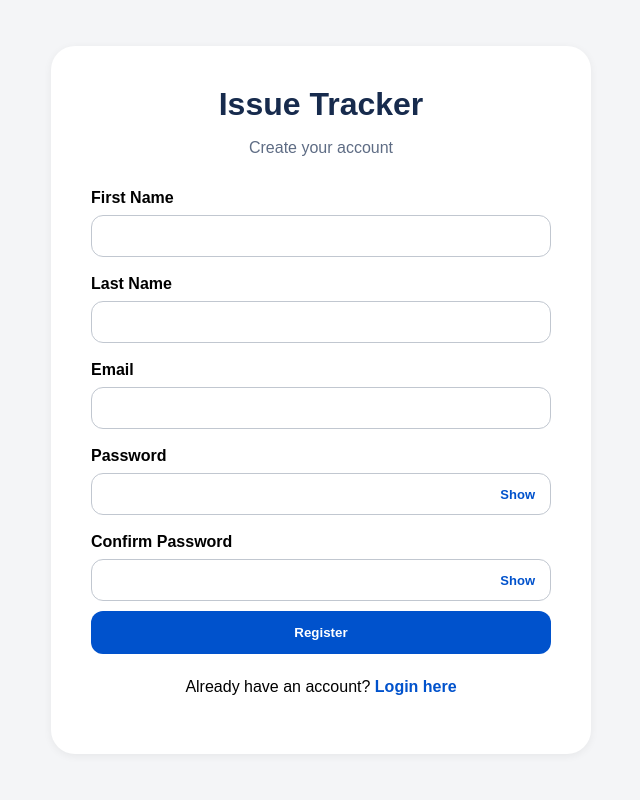
After one commit to emeliqq/Issue-Tracker, a PHP site: page /register.php in a window 1280 px wide. The commit adds this page. Shown: the whole page, without its empty margins (319-959 px from the left). Run offline with PHP 8.4, Linux system fonts and the light colour scheme.

Commit message:
Added users, Log in, Register and modified nav bar

```diff
--- /dev/null
+++ b/app/models/UserRepository.php
@@ -0,0 +1,84 @@
+<?php
+
+class UserRepository
+{
+    private string $file;
+
+    public function __construct()
+    {
+        $this->file = __DIR__ . '/../../data/users.json';
+    }
+
+    public function getAll(): array
+    {
+        $data = file_get_contents($this->file);
+
+        return json_decode($data, true) ?? [];
+    }
+
+    public function add(array $user): void
+    {
+        $users = $this->getAll();
+
+        $users[] = $user;
+
+        file_put_contents(
+            $this->file,
+            json_encode($users, JSON_PRETTY_PRINT)
+        );
+    }
+
+    public function findByEmail(string $email): ?array
+    {
+        $users = $this->getAll();
+
+        foreach ($users as $user) {
+
+            if (($user['email'] ?? '') === $email) {
+                return $user;
+            }
+
+        }
+
+        return null;
+    }
+
+    public function findById(string $id): ?array
+    {
+        $users = $this->getAll();
+
+        foreach ($users as $user) {
+
+            if (($user['id'] ?? '') === $id) {
+                return $user;
+            }
+
+        }
+
+        return null;
+    }
+
+    public function getNextId(): string
+    {
+        $users = $this->getAll();
+
+        if (empty($users)) {
+            return 'USR-00001';
+        }
+
+        $lastUser = end($users);
+
+        $lastId = $lastUser['id'] ?? 'USR-00000';
+
+        $number = (int) str_replace('USR-', '', $lastId);
+
+        $nextNumber = $number + 1;
+
+        return 'USR-' . str_pad(
+            $nextNumber,
+            5,
+            '0',
+            STR_PAD_LEFT
+        );
+    }
+}
--- /dev/null
+++ b/public/register.php
@@ -0,0 +1,242 @@
+<?php
+
+session_start();
+
+if (isset($_SESSION['user'])) {
+
+    header('Location: index.php');
+    exit;
+}
+
+require_once '../app/models/UserRepository.php';
+
+$repo = new UserRepository();
+
+$error = '';
+
+if ($_SERVER['REQUEST_METHOD'] === 'POST') {
+
+    $firstName = trim($_POST['first_name'] ?? '');
+    $lastName = trim($_POST['last_name'] ?? '');
+    $email = trim($_POST['email'] ?? '');
+    $password = $_POST['password'] ?? '';
+    $confirmPassword = $_POST['confirm_password'] ?? '';
+
+    if (
+        empty($firstName) ||
+        empty($lastName) ||
+        empty($email) ||
+        empty($password) ||
+        empty($confirmPassword)
+    ) {
+
+        $error = 'All fields are required.';
+    }
+
+    elseif ($password !== $confirmPassword) {
+
+        $error = 'Passwords do not match.';
+    }
+
+    elseif ($repo->findByEmail($email)) {
+
+        $error = 'User with this email already exists.';
+    }
+
+    else {
+
+        $newUser = [
+            'id' => $repo->getNextId(),
+            'first_name' => $firstName,
+            'last_name' => $lastName,
+            'email' => $email,
+            'password' => password_hash(
+                $password,
+                PASSWORD_DEFAULT
+            )
+        ];
+
+        $repo->add($newUser);
+
+        header('Location: login.php');
+        exit;
+    }
+}
+
+?>
+
+<!DOCTYPE html>
+<html lang="en">
+<head>
+    <meta charset="UTF-8">
+    <meta name="viewport" content="width=device-width, initial-scale=1.0">
+    <title>Register</title>
+    <link
+        rel="stylesheet"
+        href="/issue-tracker/public/assets/css/auth.css"
+    >
+</head>
+<body>
+
+<body>
+
+<div class="auth-card">
+
+    <h1 class="auth-title">
+        Issue Tracker
+    </h1>
+
+    <p class="auth-subtitle">
+        Create your account
+    </p>
+
+    <?php if (!empty($error)): ?>
+
+        <div class="error-message">
+            <?= htmlspecialchars($error) ?>
+        </div>
+
+    <?php endif; ?>
+
+    <form method="POST">
+
+        <div class="form-group">
+
+            <label>
+                First Name
+            </label>
+
+            <input
+                type="text"
+                name="first_name"
+                required
+            >
+
+        </div>
+
+        <div class="form-group">
+
+            <label>
+                Last Name
+            </label>
+
+            <input
+                type="text"
+                name="last_name"
+                required
+            >
+
+        </div>
+
+        <div class="form-group">
+
+            <label>
+                Email
+            </label>
+
+            <input
+                type="email"
+                name="email"
+                required
+            >
+
+        </div>
+
+        <div class="form-group">
+
+            <label>
+                Password
+            </label>
+
+            <div class="password-wrapper">
+
+    <input
+        type="password"
+        id="password"
+        name="password"
+        required
+    >
+
+    <button
+        type="button"
+        class="toggle-password"
+        onclick="togglePassword('password', this)"
+    >
+        Show
+    </button>
+
+</div>
+
+        </div>
+
+        <div class="form-group">
+
+            <label>
+                Confirm Password
+            </label>
+
+            <div class="password-wrapper">
+
+    <input
+        type="password"
+        id="confirm_password"
+        name="confirm_password"
+        required
+    >
+
+    <button
+        type="button"
+        class="toggle-password"
+        onclick="togglePassword('confirm_password', this)"
+    >
+        Show
+    </button>
+
+</div>
+
+        <button
+            type="submit"
+            class="auth-btn"
+        >
+            Register
+        </button>
+
+    </form>
+
+    <div class="auth-link">
+
+        Already have an account?
+
+        <a href="login.php">
+            Login here
+        </a>
+
+    </div>
+
+</div>
+<script>
+
+function togglePassword(id, button)
+{
+    const field = document.getElementById(id);
+
+    if (field.type === 'password') {
+
+        field.type = 'text';
+
+        button.textContent = 'Hide';
+
+    } else {
+
+        field.type = 'password';
+
+        button.textContent = 'Show';
+    }
+}
+
+</script>
+
+</body>
+
+</body>
+</html>
```
Also changed, not shown: app/views/partials/header.php (+38 -0 lines), data/users.json (added, +23 -0 lines), public/index.php (+14 -27 lines), public/issue.php (+8 -0 lines), public/issues.php (+10 -27 lines), public/login.php (added, +158 -0 lines), public/logout.php (added, +9 -0 lines), public/assets/css/auth.css (added).
